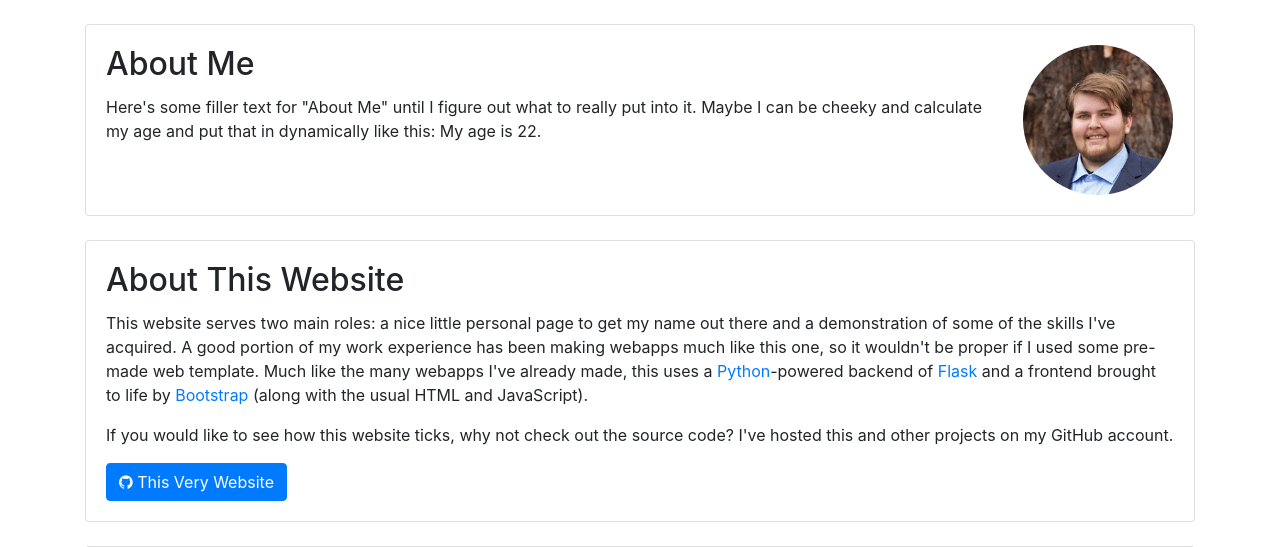
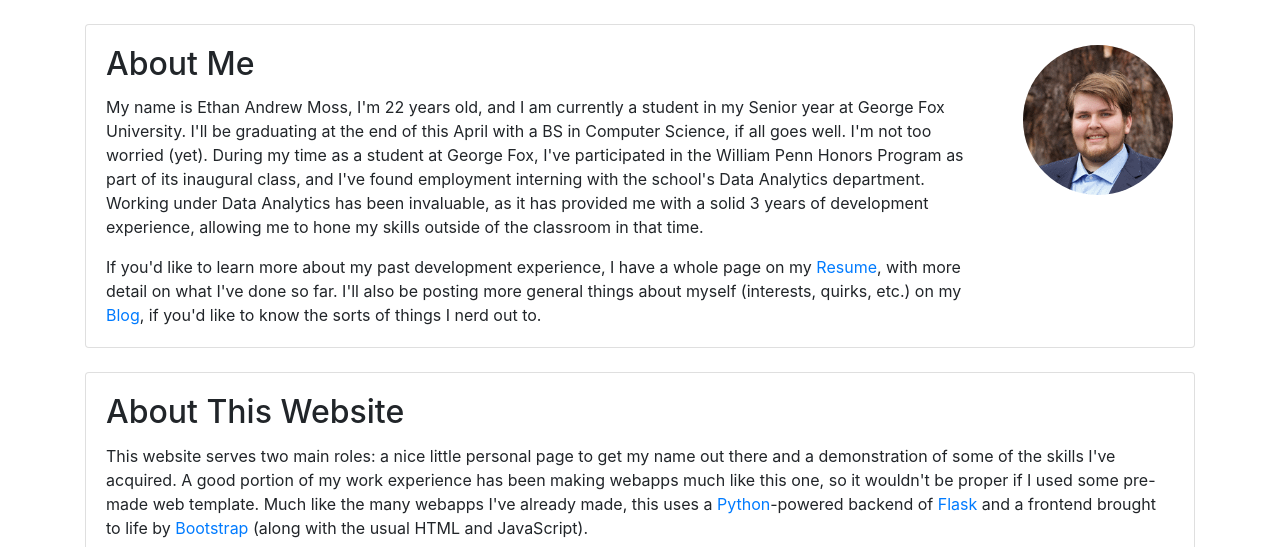
Before and after one commit to EthanAMoss/personal-website, a Flask app: page /about in a window 1280 px wide. Shown: the part 64-611 px from the top of the page. Run offline with Flask 2, Linux system fonts and the light colour scheme; some libraries are stand-ins or nearby versions.

Commit message:
Finalized content of About Page (except the 'Steal My Look', which is pending on theme chosen)

```diff
--- a/emoss_website/templates/about.jinja2.html
+++ b/emoss_website/templates/about.jinja2.html
@@ -16,7 +16,8 @@
                     <div class="row">
                         <div class="col-12 col-md-9 col-xl-10">
                             <h2 class="card-title">About Me</h2>
-                            <p class="card-text">Here's some filler text for "About Me" until I figure out what to really put into it. Maybe I can be cheeky and calculate my age and put that in dynamically like this: My age is {{ my_age }}. </p>
+                            <p class="card-text">My name is Ethan Andrew Moss, I'm {{ my_age }} years old, and I am currently a student in my Senior year at George Fox University. I'll be graduating at the end of this April with a BS in Computer Science, if all goes well. I'm not too worried (yet). During my time as a student at George Fox, I've participated in the William Penn Honors Program as part of its inaugural class, and I've found employment interning with the school's Data Analytics department. Working under Data Analytics has been invaluable, as it has provided me with a solid 3 years of development experience, allowing me to hone my skills outside of the classroom in that time.</p>
+                            <p class="card-text">If you'd like to learn more about my past development experience, I have a whole page on my <a href="{{ url_for('resume_page') }}">Resume</a>, with more detail on what I've done so far. I'll also be posting more general things about myself (interests, quirks, etc.) on my <a href="{{ url_for('blog_page') }}">Blog</a>, if you'd like to know the sorts of things I nerd out to.</p>
                         </div>
                         <div class="col-12 col-md-3 col-xl-2">
                             <img src="/static/images/face.png" alt="Ethan" class="rounded-circle mt-2 my-md-auto mx-auto d-block" width="150">
```
